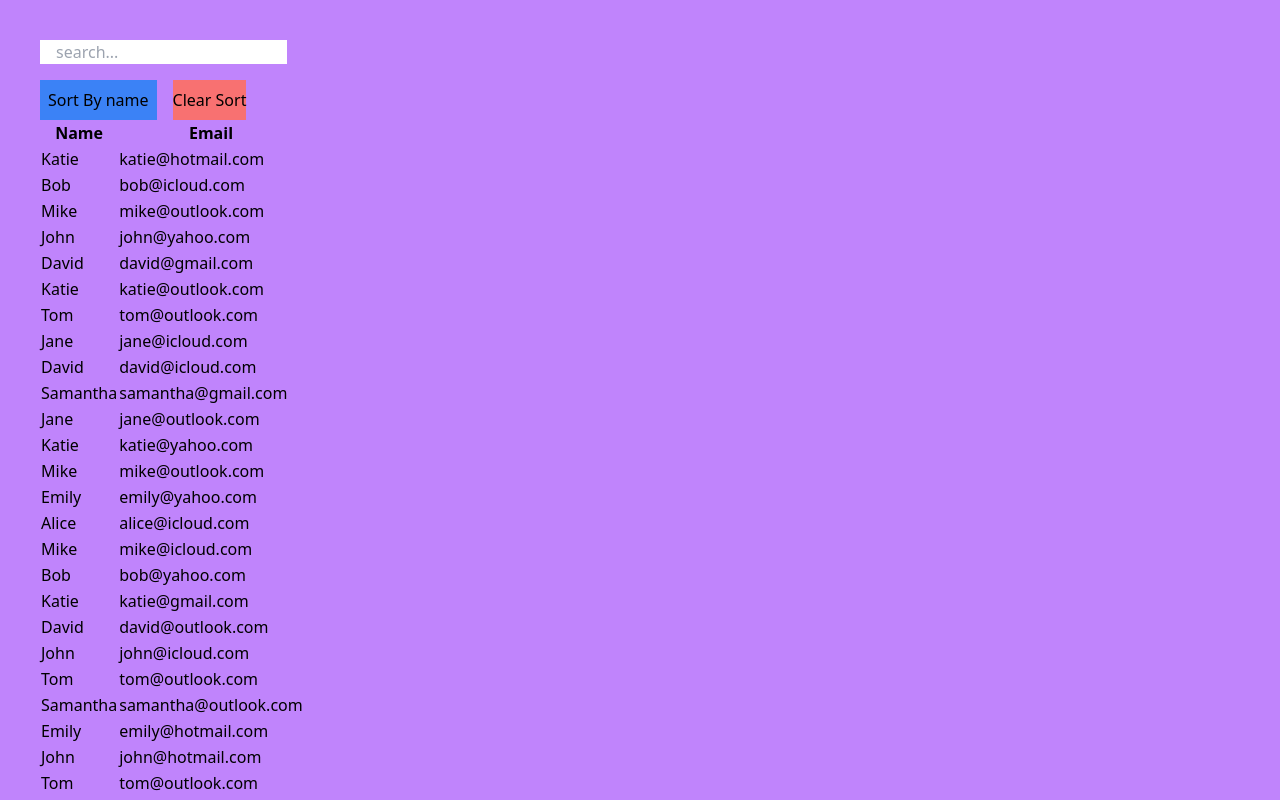
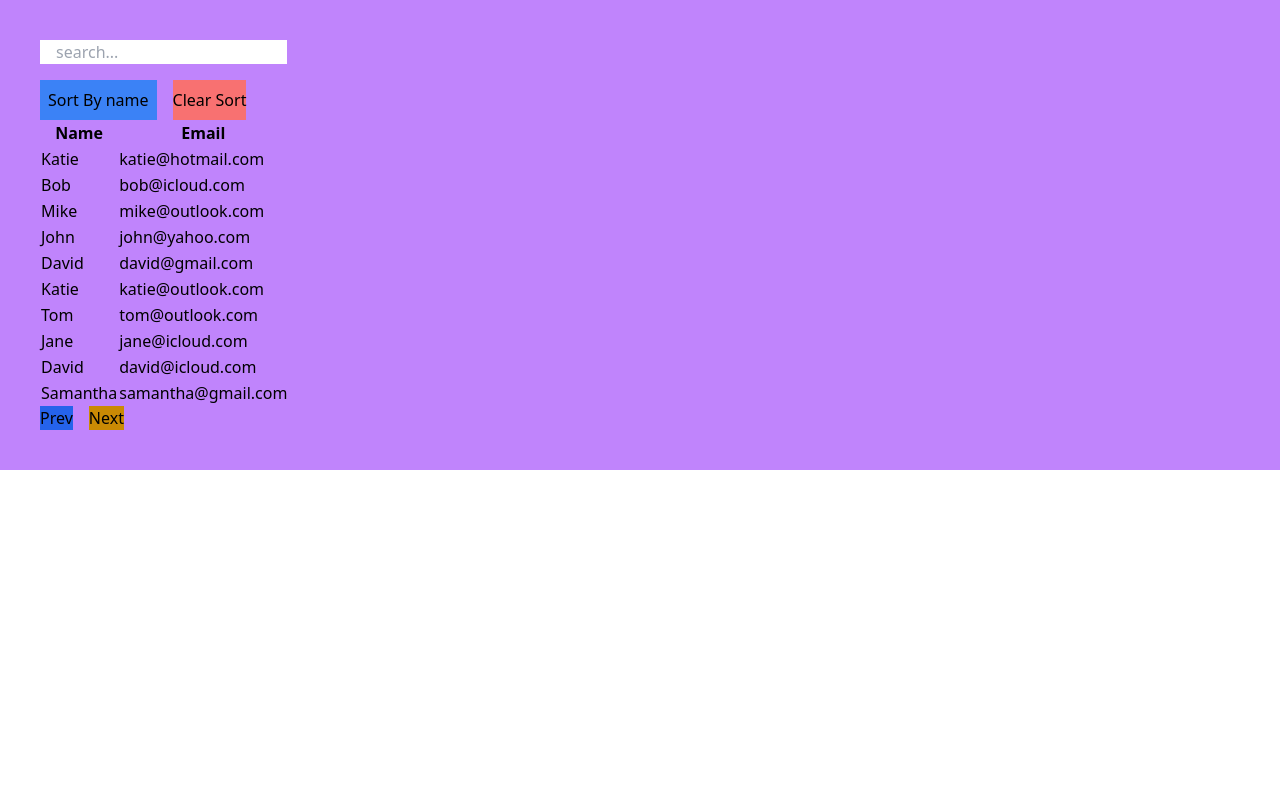
Before and after one commit to paras231/functional-programming-react, a React (Vite) app: page / in a window 1280 px wide. Shown: the top 800 px of the page. Built offline with nearby package versions, Linux system fonts and the light colour scheme.

Commit message:
added pagination feature

```diff
--- a/src/components/TableFile.jsx
+++ b/src/components/TableFile.jsx
@@ -1,4 +1,4 @@
-import React, { useEffect } from "react";
+import React, { useState, useEffect } from "react";
 import { sortByName } from "../Helper";
 import { tabeldata } from "./data";
 
@@ -28,6 +28,26 @@ const TableFile = () => {
   const filteredData = data.filter((item) =>
     item.name.toLowerCase().includes(query.toLowerCase())
   );
+
+  const [currentPage, setCurrentPage] = useState(1);
+
+  const [usersPerPage] = useState(10);
+  const indexOfLastUser = currentPage * usersPerPage;
+  const indexOfFirstUser = indexOfLastUser - usersPerPage;
+  const currentUsers = filteredData.slice(indexOfFirstUser, indexOfLastUser);
+  const paginate = (pageNumber) => setCurrentPage(pageNumber);
+
+  const next = () => {
+    if (currentPage < Math.ceil(filteredData.length / usersPerPage)) {
+      setCurrentPage(currentPage + 1);
+    }
+  };
+  const prev = () => {
+    if (currentPage > 1) {
+      setCurrentPage(currentPage - 1);
+    }
+  };
+
   return (
     <>
       <input
@@ -53,7 +73,7 @@ const TableFile = () => {
           </tr>
         </thead>
         <tbody>
-          {filteredData.map((item, index) => (
+          {currentUsers.map((item, index) => (
             <tr key={index}>
               <td>{item.name}</td>
               <td>{item.email}</td>
@@ -61,6 +81,14 @@ const TableFile = () => {
           ))}
         </tbody>
       </table>
+      <div className="flex gap-4">
+        <button className="bg-blue-600" onClick={prev}>
+          Prev
+        </button>
+        <button className="bg-yellow-600" onClick={next}>
+          Next
+        </button>
+      </div>
     </>
   );
 };
```
